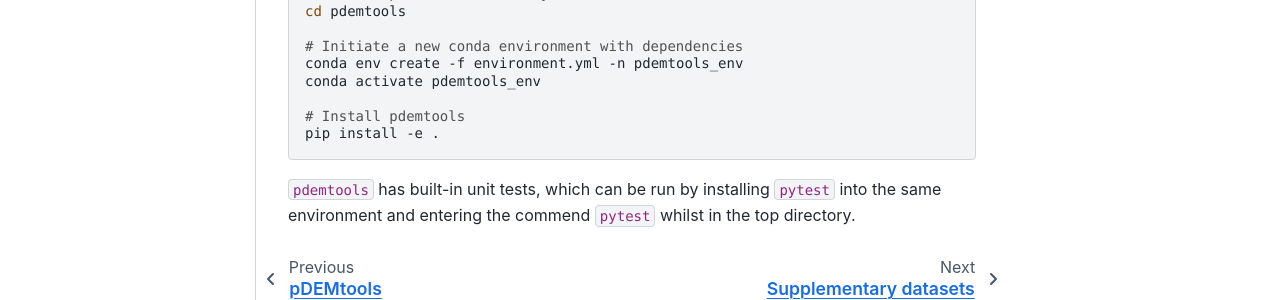
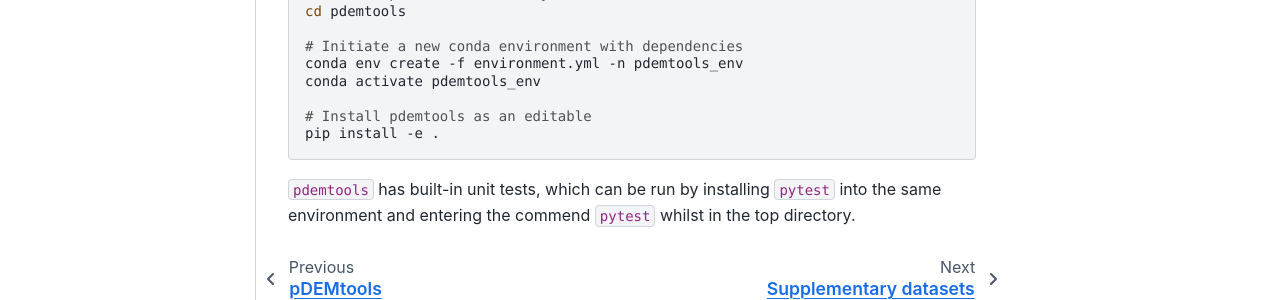
Before and after one commit to trchudley/pdemtools, a Sphinx documentation site: the page built from docs/getting_started/install.md, in a window 1280 px wide and 1293 px high. Shown: the part 928-1228 px from the top of the window. Built offline with Sphinx 7.4.7 and the Sphinx Book theme 1.1.4, drawn with Linux system fonts in a browser that asks for light colours; pages that are not in the unit, such as notebooks, are missing from menus.

Commit message:
Update install.md

````diff
--- a/docs/getting_started/install.md
+++ b/docs/getting_started/install.md
@@ -38,7 +38,7 @@ cd pdemtools
 conda env create -f environment.yml -n pdemtools_env
 conda activate pdemtools_env
 
-# Install pdemtools
+# Install pdemtools as an editable
 pip install -e .
 ```
 
````
